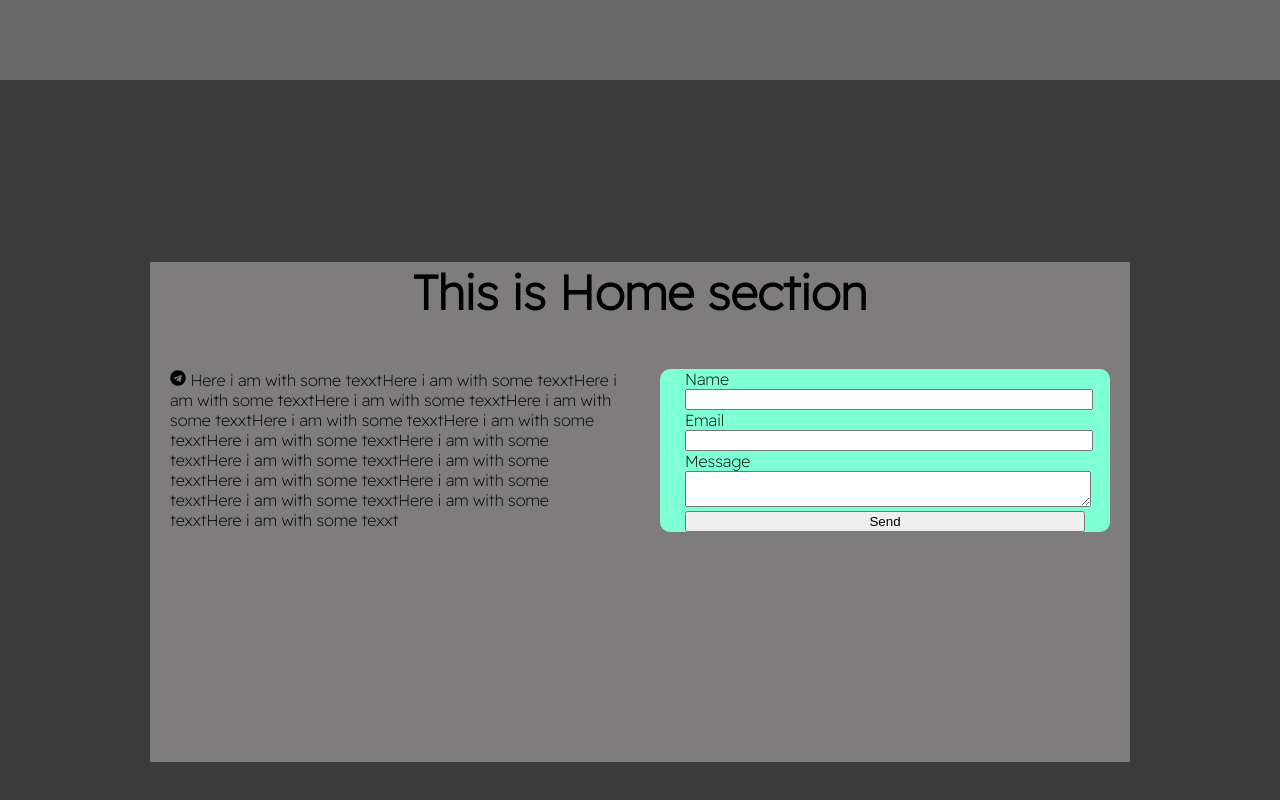
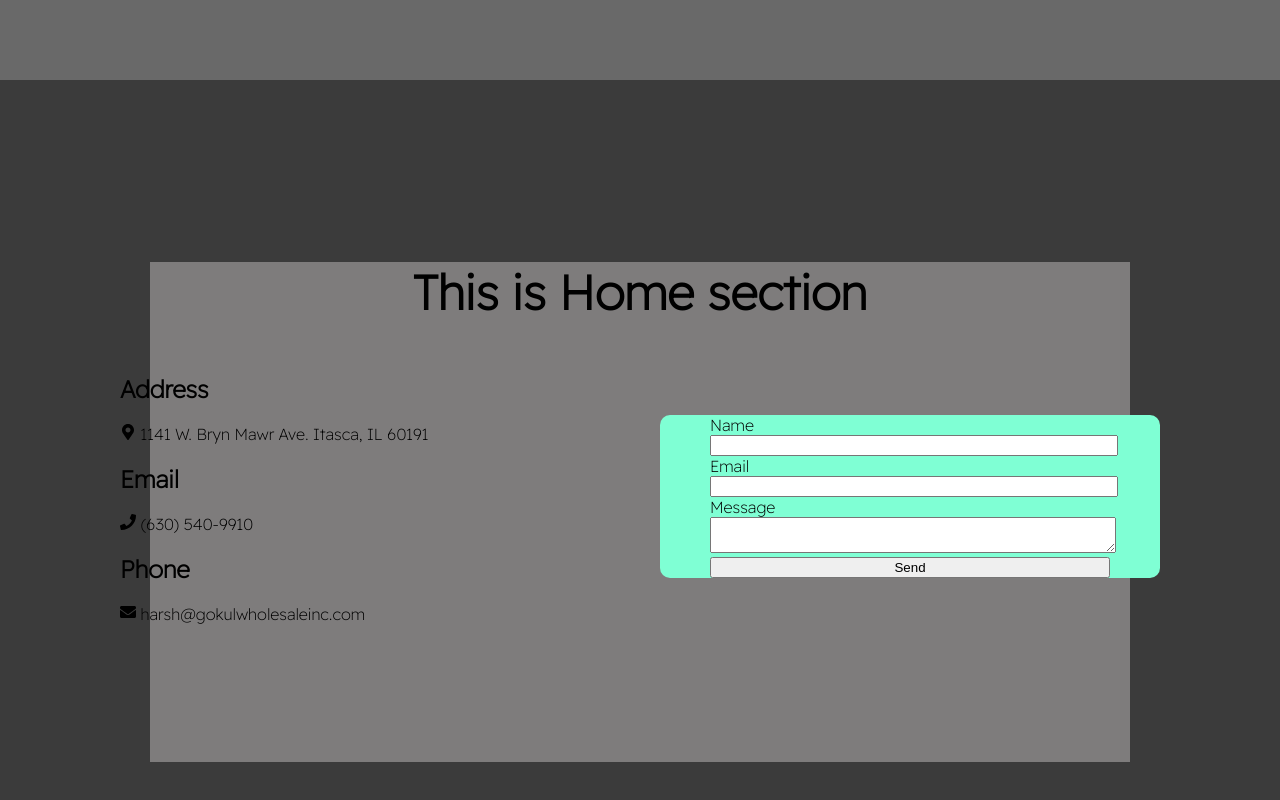
Before and after one commit to jacjanowski/gokul-wholesale, a React (Create React App) app: page / in a window 1280 px wide. Shown: the part 1584-2384 px from the top of the page. Built offline with nearby package versions, Linux system fonts and the light colour scheme.

Commit message:
add icons and info, need to fix height on form.

```diff
--- a/src/Components/Email.css
+++ b/src/Components/Email.css
@@ -1,8 +1,9 @@
-label, input {
+label,
+input {
   display: block;
 }
 
-input  {
+input {
   margin-bottom: 20px;
 }
 
@@ -24,10 +25,20 @@ form * {
 
 .row .column {
   margin: 0px 20px;
-    width: 50%;
+  min-width: 500px;
 }
 
 .row .column:nth-of-type(2) {
   background-color: aquamarine;
   border-radius: 10px;
 }
+
+p a {
+    text-decoration: none;
+    color: black;
+}
+@media only screen and (max-width: 767px) {
+  .row {
+    display: block;
+  }
+}
--- a/src/Components/Email.js
+++ b/src/Components/Email.js
@@ -1,7 +1,7 @@
 import React, { useRef } from 'react';
 import emailjs from '@emailjs/browser';
 import './Email.css';
-import { FaTelegram } from "react-icons/fa";
+import { FaMapMarkerAlt,FaPhone, FaEnvelope } from "react-icons/fa";
 
 const Email = () => {
     const form = useRef();
@@ -20,7 +20,13 @@ const Email = () => {
     return (
         <div className="row">
             <div className="column">
-                <p> <FaTelegram /> Here i am with some texxtHere i am with some texxtHere i am with some texxtHere i am with some texxtHere i am with some texxtHere i am with some texxtHere i am with some texxtHere i am with some texxtHere i am with some texxtHere i am with some texxtHere i am with some texxtHere i am with some texxtHere i am with some texxtHere i am with some texxtHere i am with some texxtHere i am with some texxt</p>
+                <h2>Address</h2>
+                <p> <FaMapMarkerAlt /> 1141 W. Bryn Mawr Ave. Itasca, IL 60191</p>
+                <h2>Email</h2>
+                <p><FaPhone /> <a href='tel:630-540-9910' >(630) 540-9910</a></p>
+                <h2>Phone</h2>
+                <p><FaEnvelope /> <a href="mailto: jacobjanowski.uic@gmail.com">harsh@gokulwholesaleinc.com</a> </p>
+
             </div>
 
             <div className="column">
```
Lines whose indentation alone changed are shown as unchanged.
